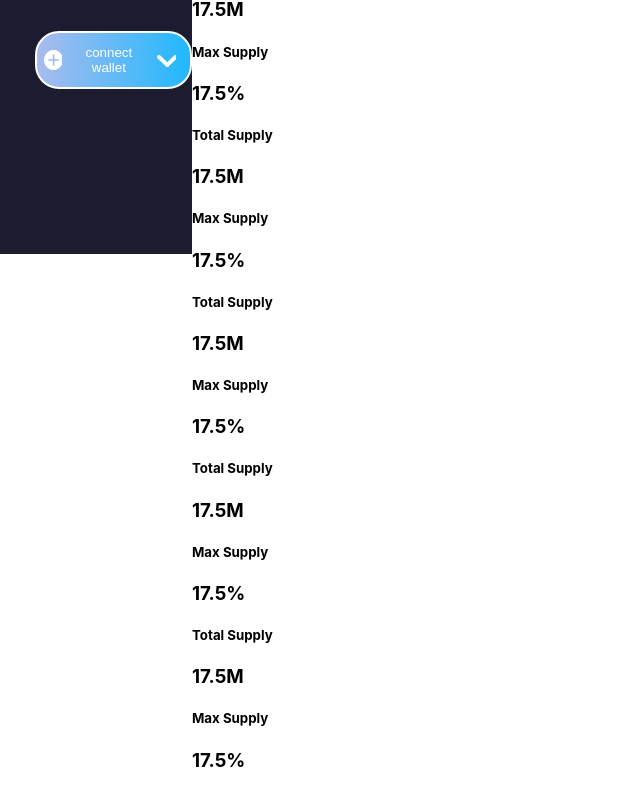
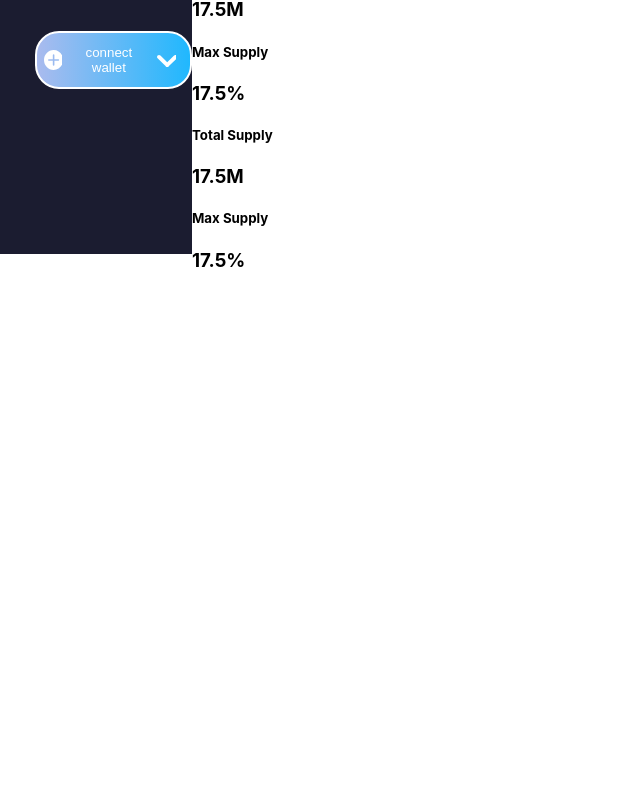
Before and after one commit to Aswathy-G/React-Exam, a React (Create React App) app: page / in a window 1280 px wide. Shown: the part 546-1336 px from the top of the page, without its empty margins (0-640 px from the left). After the commit the page ends 836 px from the top, so only its background shows below. Built offline with nearby package versions, Linux system fonts and the light colour scheme.

Commit message:
sidebar styled modified

```diff
--- a/src/components/screens/Overview.js
+++ b/src/components/screens/Overview.js
@@ -88,7 +88,7 @@ function Overview() {
              <ListContainer>
                   <Left>Market Status</Left>
                   <Right>
-                    <Button1>View all</Button1>
+                    <ViewButton>View all</ViewButton>
                   </Right>
              </ListContainer>
              <TextContainer1>
@@ -133,48 +133,6 @@ function Overview() {
                   <Number>17.5%</Number>
                 </MaxContainer>
              </TextContainer3>
-             <TextContainer4>
-                <NoteContainer>
-                   <Icon></Icon>
-                </NoteContainer>
-                <TotalContainer>
-                  <Text>Total Supply</Text>
-                  <Number>17.5M</Number>
-                </TotalContainer>
-                <MaxContainer>
-                  <Text>Max Supply</Text>
-                  <Down></Down>
-                  <Number>17.5%</Number>
-                </MaxContainer>
-             </TextContainer4>
-             <TextContainer5>
-                <NoteContainer>
-                   <Icon></Icon>
-                </NoteContainer>
-                <TotalContainer>
-                  <Text>Total Supply</Text>
-                  <Number>17.5M</Number>
-                </TotalContainer>
-                <MaxContainer>
-                  <Text>Max Supply</Text>
-                  <Down></Down>
-                  <Number>17.5%</Number>
-                </MaxContainer>
-             </TextContainer5>
-             <TextContainer6>
-                <NoteContainer>
-                   <Icon></Icon>
-                </NoteContainer>
-                <TotalContainer>
-                  <Text>Total Supply</Text>
-                  <Number>17.5M</Number>
-                </TotalContainer>
-                <MaxContainer>
-                  <Text>Max Supply</Text>
-                  <Down></Down>
-                  <Number>17.5%</Number>
-                </MaxContainer>
-             </TextContainer6>
       </SidebarContainer>
     </Container>
 
@@ -301,7 +259,7 @@ const SidebarContainer = styled.div``;
 const ListContainer = styled.div``;
 const Left = styled.h3``;
 const Right = styled.button``;
-const Button1 = styled.button``;
+const ViewButton = styled.button``;
 const TextContainer1 = styled.div``;
 const NoteContainer = styled.div``;
 const Icon = styled.small``;
@@ -312,6 +270,3 @@ const MaxContainer = styled.div``;
 const Down = styled.small``;
 const TextContainer2 = styled.div``;
 const TextContainer3 = styled.div``;
-const TextContainer4 = styled.div``;
-const TextContainer5 = styled.div``;
-const TextContainer6 = styled.div``;
```
